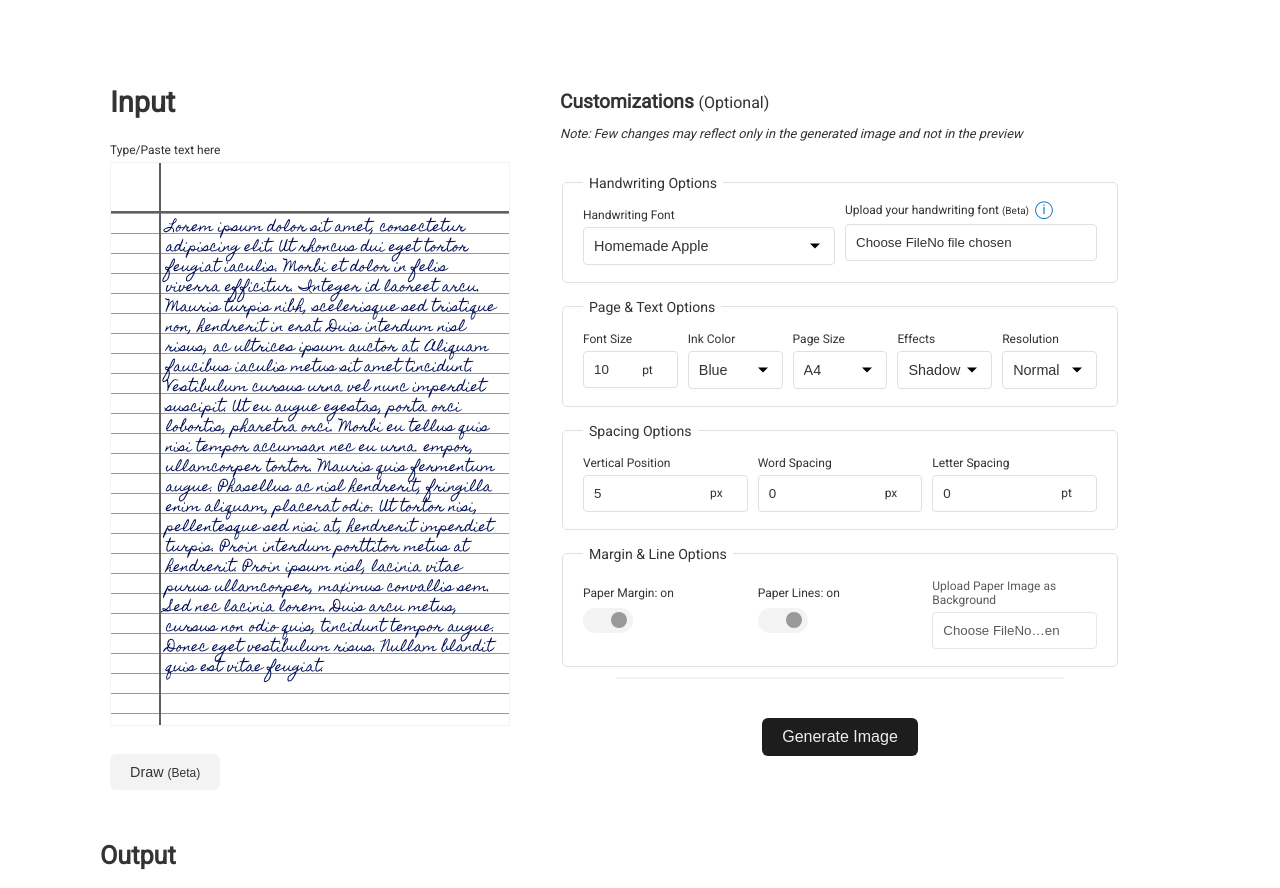
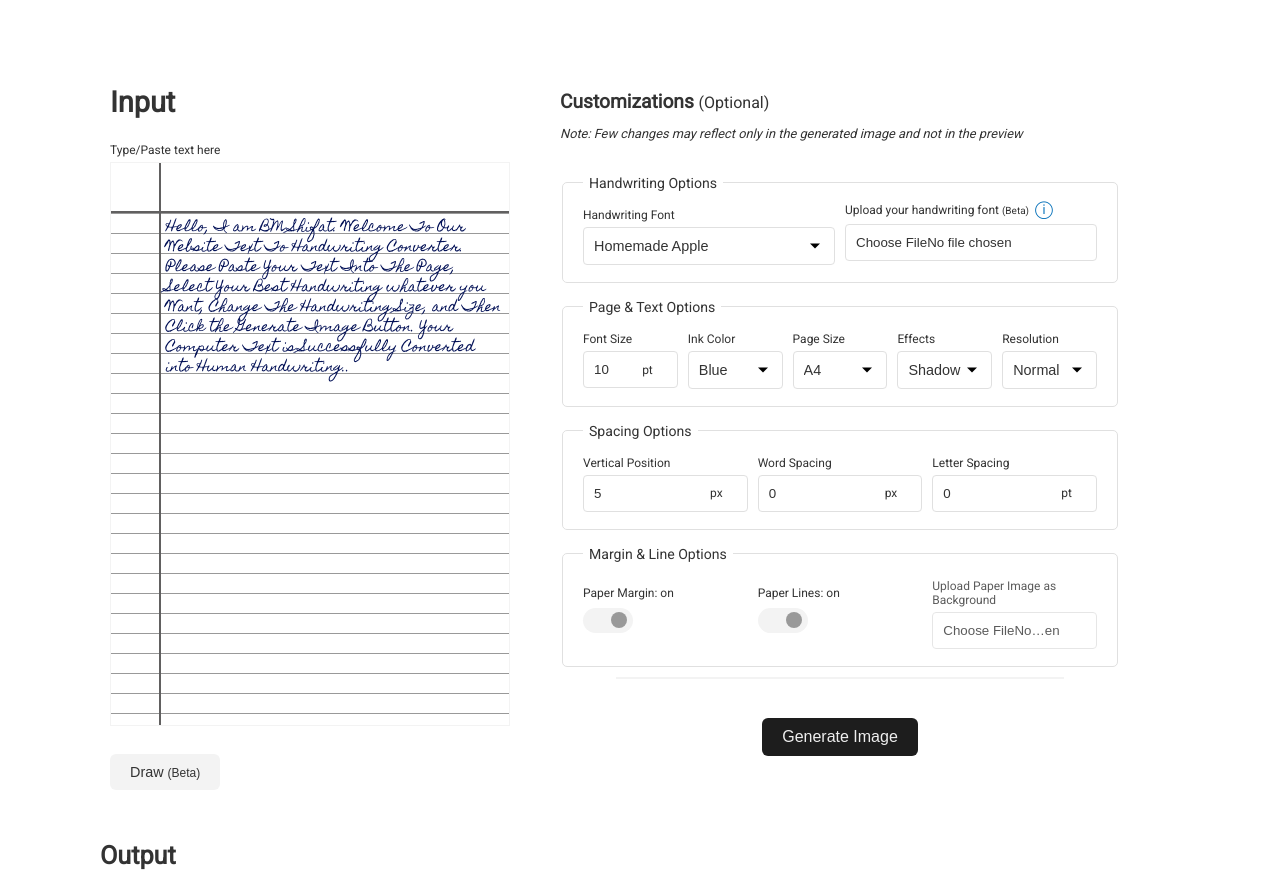
Before and after one commit to bmshifat0/handwriting, a website with bundled scripts: page index.html in a window 1280 px wide. Shown: the part 192-1080 px from the top of the page. Built offline with nearby package versions, Linux system fonts and the light colour scheme; no server answers; a web font is replaced by a local one.

Commit message:
Update index.html

```diff
--- a/index.html
+++ b/index.html
@@ -122,24 +122,8 @@
                   <div class="display-flex left-margin-and-content">
                     <div contenteditable="true" class="left-margin"></div>
                     <div class="paper-content" id="note" contenteditable="true">
-                      Lorem ipsum dolor sit amet, consectetur adipiscing elit.
-                      Ut rhoncus dui eget tortor feugiat iaculis. Morbi et dolor
-                      in felis viverra efficitur. Integer id laoreet arcu.
-                      Mauris turpis nibh, scelerisque sed tristique non,
-                      hendrerit in erat. Duis interdum nisl risus, ac ultrices
-                      ipsum auctor at. Aliquam faucibus iaculis metus sit amet
-                      tincidunt. Vestibulum cursus urna vel nunc imperdiet
-                      suscipit. Ut eu augue egestas, porta orci lobortis,
-                      pharetra orci. Morbi eu tellus quis nisi tempor accumsan
-                      nec eu urna. empor, ullamcorper tortor. Mauris quis
-                      fermentum augue. Phasellus ac nisl hendrerit, fringilla
-                      enim aliquam, placerat odio. Ut tortor nisi, pellentesque
-                      sed nisi at, hendrerit imperdiet turpis. Proin interdum
-                      porttitor metus at hendrerit. Proin ipsum nisl, lacinia
-                      vitae purus ullamcorper, maximus convallis sem. Sed nec
-                      lacinia lorem. Duis arcu metus, cursus non odio quis,
-                      tincidunt tempor augue. Donec eget vestibulum risus.
-                      Nullam blandit quis est vitae feugiat.
+
+Hello, I am BM Shifat. Welcome To Our Website Text To Handwriting Converter. Please Paste Your Text Into The Page, Select Your Best Handwriting whatever you Want, Change The Handwriting Size, and Then Click the Generate Image Button. Your Computer Text is Successfully Converted into Human Handwriting..
                     </div>
                   </div>
                   <div class="overlay"></div>
```
